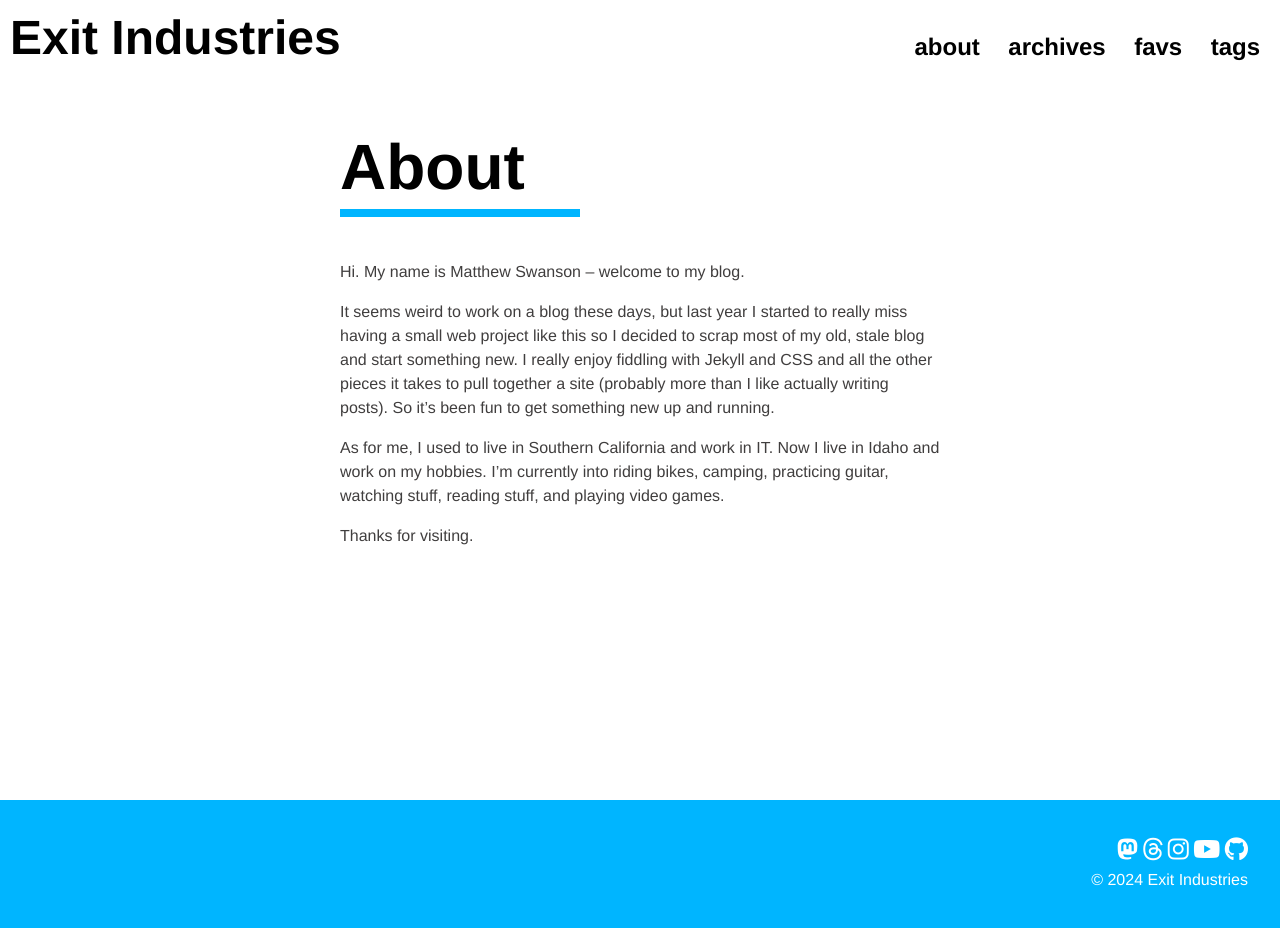
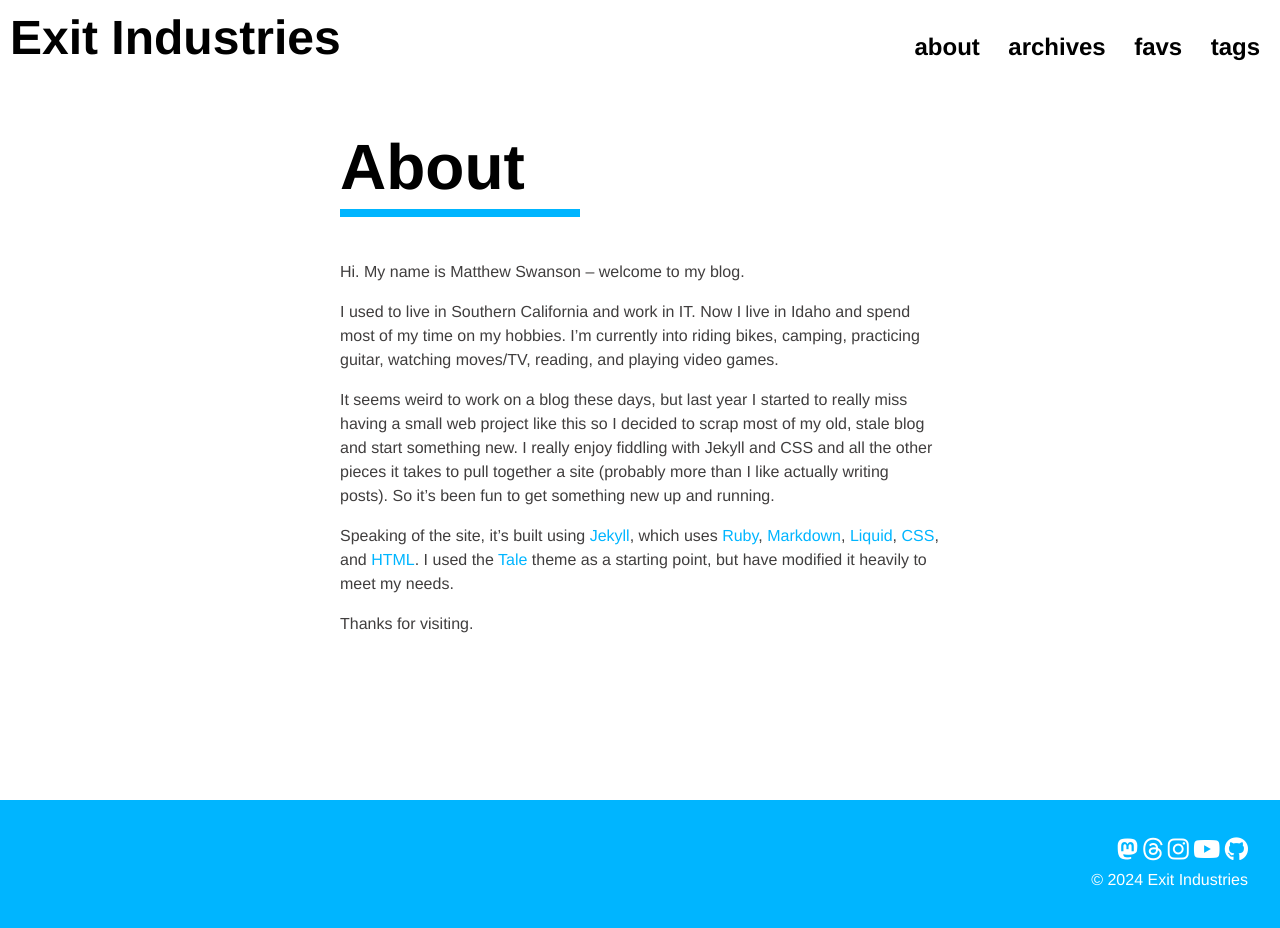
Before and after one commit to mps75/exit_industries, a Jekyll site: the page built from _pages/about.md, in a window 1280 px wide. Built offline with Jekyll 4.4.1, drawn with Linux system fonts in a browser that asks for light colours.

Commit message:
Updated about page

```diff
--- a/_pages/about.md
+++ b/_pages/about.md
@@ -6,8 +6,10 @@ permalink: /about/
 
 Hi.  My name is Matthew Swanson -- welcome to my blog.
 
+I used to live in Southern California and work in IT.  Now I live in Idaho and spend most of my time on my hobbies.  I’m currently into riding bikes, camping, practicing guitar, watching moves/TV, reading, and playing video games.
+
 It seems weird to work on a blog these days, but last year I started to really miss having a small web project like this so I decided to scrap most of my old, stale blog and start something new.  I really enjoy fiddling with Jekyll and CSS and all the other pieces it takes to pull together a site (probably more than I like actually writing posts).  So it’s been fun to get something new up and running.
 
-As for me, I used to live in Southern California and work in IT.  Now I live in Idaho and work on my hobbies.  I’m currently into riding bikes, camping, practicing guitar, watching stuff, reading stuff, and playing video games.
+Speaking of the site, it's built using [Jekyll](https://jekyllrb.com), which uses [Ruby](https://www.ruby-lang.org/en/), [Markdown](https://www.markdownguide.org), [Liquid](https://shopify.github.io/liquid/), [CSS](https://developer.mozilla.org/en-US/docs/Web/CSS), and [HTML](https://developer.mozilla.org/en-US/docs/Web/HTML).  I used the [Tale](https://github.com/chesterhow/tale) theme as a starting point, but have modified it heavily to meet my needs.
 
 Thanks for visiting.
```
